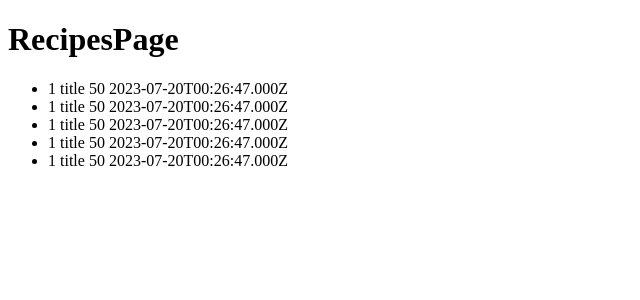
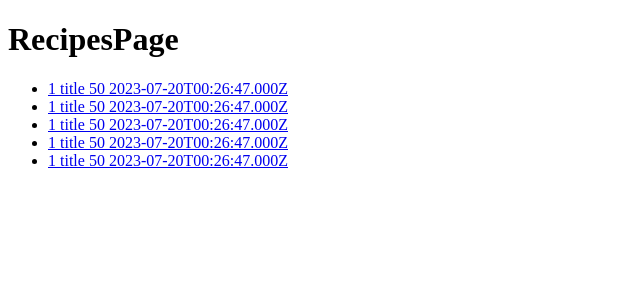
Before and after one commit to vitor-msp/cooking-together-front, a Next.js app: page /recipes in a window 1280 px wide. Shown: the top 300 px of the page, without its empty margins (0-640 px from the left). Built offline with nearby package versions, Linux system fonts and the light colour scheme.

Commit message:
feat(recipes): showing recipe details

```diff
--- a/src/mocks/recipes.ts
+++ b/src/mocks/recipes.ts
@@ -1,37 +1,38 @@
 import { Recipe } from "../domain/Recipe";
 
 export const getRecipesMock = (): Recipe[] => {
+  let id = 0;
   return [
     {
-      id: "1",
+      id: (id++).toString(),
       title: "title",
       servings: 1,
       totalTimeInMinutes: 50,
       updatedAt: new Date().toISOString(),
     },
     {
-      id: "1",
+      id: (id++).toString(),
       title: "title",
       servings: 1,
       totalTimeInMinutes: 50,
       updatedAt: new Date().toISOString(),
     },
     {
-      id: "1",
+      id: (id++).toString(),
       title: "title",
       servings: 1,
       totalTimeInMinutes: 50,
       updatedAt: new Date().toISOString(),
     },
     {
-      id: "1",
+      id: (id++).toString(),
       title: "title",
       servings: 1,
       totalTimeInMinutes: 50,
       updatedAt: new Date().toISOString(),
     },
     {
-      id: "1",
+      id: (id++).toString(),
       title: "title",
       servings: 1,
       totalTimeInMinutes: 50,
--- a/src/pages/recipes/index.tsx
+++ b/src/pages/recipes/index.tsx
@@ -2,15 +2,13 @@ import React, { useEffect } from "react";
 import { GetServerSideProps, NextPage } from "next";
 import { getRecipesMock } from "@/src/mocks/recipes";
 import { Recipe } from "@/src/domain/Recipe";
+import Link from "next/link";
 
 type RecipesPageProps = {
   recipes: Recipe[];
 };
 
 const RecipesPage: NextPage<RecipesPageProps> = ({ recipes }) => {
-  useEffect(() => {
-    console.log(recipes);
-  }, []);
   return (
     <div>
       <h1>RecipesPage</h1>
@@ -18,9 +16,12 @@ const RecipesPage: NextPage<RecipesPageProps> = ({ recipes }) => {
         {recipes?.map(
           ({ id, servings, title, totalTimeInMinutes, updatedAt }) => {
             return (
-              <li
-                key={id}
-              >{`${servings} ${title} ${totalTimeInMinutes} ${updatedAt}`}</li>
+              <li key={id}>
+                {/* passHref */}
+                <Link href={`/recipes/${id}`}>
+                  {`${servings} ${title} ${totalTimeInMinutes} ${updatedAt}`}
+                </Link>
+              </li>
             );
           }
         )}
```
Also changed, not shown: src/pages/recipes/[id].tsx (added, +32 -0 lines).
